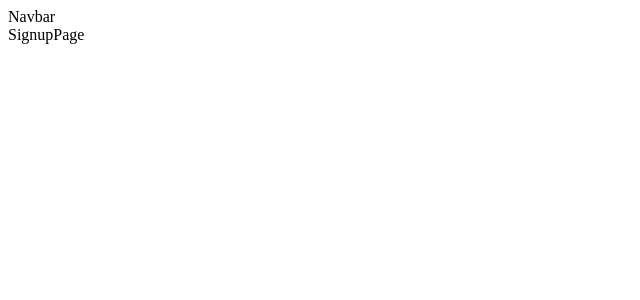
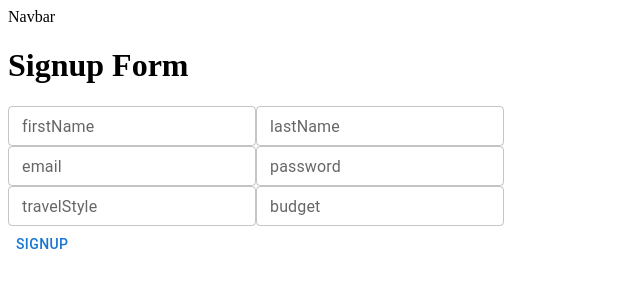
Before and after one commit to wildfont/tripnder-frontend, a React (Vite) app: page /signup in a window 1280 px wide. Shown: the top 300 px of the page, without its empty margins (0-640 px from the left). Built offline with nearby package versions, Linux system fonts and the light colour scheme.

Commit message:
add login and signup pages

```diff
--- a/package.json
+++ b/package.json
@@ -10,6 +10,9 @@
     "preview": "vite preview"
   },
   "dependencies": {
+    "@emotion/react": "^11.14.0",
+    "@emotion/styled": "^11.14.1",
+    "@mui/material": "^9.0.1",
     "axios": "^1.16.1",
     "react": "^19.2.6",
     "react-dom": "^19.2.6",
--- a/src/pages/LoginPage.jsx
+++ b/src/pages/LoginPage.jsx
@@ -2,6 +2,7 @@ import axios from "axios";
 import { useContext, useState } from "react";
 import { useNavigate } from "react-router-dom";
 import { AuthContext } from "../context/AuthContext";
+import { TextField, Button } from '@mui/material'
 
 function LoginPage() {
   const { setIsLoggedIn, setUser } = useContext(AuthContext);
@@ -52,19 +53,22 @@ function LoginPage() {
       <h1>Login Form</h1>
 
       <form onSubmit={handleLogin}>
-        <label>Email:</label>
-        <input
-          type="email"
+        <TextField
+        type="text"
+        variant="outlined"
+        size="small"
+        label="email"
         name="email"
         value={email}
         onChange={handleEmailChange}
       />
-
         <br />
 
-        <label>Password:</label>
-        <input
+        <TextField
         type="password"
+        variant="outlined"
+        size="small"
+        label="password"
         name="password"
         value={password}
         onChange={handlePasswordChange}
@@ -72,7 +76,7 @@ function LoginPage() {
 
         <br />
 
-        <button type="submit">Login</button>
+        <Button type="submit">Login</Button>
 
         {errorMessage && <p>{errorMessage}</p>}
       </form>
--- a/src/pages/SignupPage.jsx
+++ b/src/pages/SignupPage.jsx
@@ -1,6 +1,131 @@
-function SignupPage() {
+import { TextField, Button } from "@mui/material";
+import axios from "axios";
+import { useState } from "react";
+import { useNavigate } from "react-router-dom";
+
+function Signup() {
+  const navigate = useNavigate();
+
+  const [email, setEmail] = useState("");
+  const [password, setPassword] = useState("");
+  const [firstName, setFirstName] = useState("");
+  const [lastName, setLastName] = useState("");
+  const [travelStyle, setTravelStyle] = useState("");
+  const [budget, setBudget] = useState("");
+
+
+  const [errorMessage, setErrorMessage] = useState(null);
+
+  const handleEmailChange = (e) => setEmail(e.target.value);
+  const handlePasswordChange = (e) => setPassword(e.target.value);
+  const handleFirstNameChange = (e) => setFirstName(e.target.value);
+  const handleLastNameChange = (e) => setLastName(e.target.value);
+  const handleTravelStyleChange = (e) => setTravelStyle(e.target.value);
+  const handleBudgetChange = (e) => setBudget(e.target.value);
+
+  const handleSignup = async (e) => {
+    e.preventDefault();
+
+    const body = {
+      firstName: firstName,
+      lastName: lastName,
+      email: email,
+      password: password,
+      travelStyle: travelStyle,
+      budget: budget,
+    };
+
+    try {
+      const response = await axios.post(
+        `${import.meta.env.VITE_API_URL}/auth/signup`,
+        body,
+      );
+      navigate("/login");
+    } catch (error) {
+      console.log(error);
+      if (error.response.status === 400) {
+        setErrorMessage(error.response.data.errorMessage);
+      } else {
+      }
+    }
+  };
+
   return (
-    <div>SignupPage</div>
-  )
+    <div>
+      <h1>Signup Form</h1>
+
+      <form onSubmit={handleSignup}>
+        <TextField
+          type="text"
+          variant="outlined"
+          size="small"
+          label="firstName"
+          name="firstName"
+          value={firstName}
+          onChange={handleFirstNameChange}
+        />
+
+        <TextField
+          type="text"
+          variant="outlined"
+          size="small"
+          label="lastName"
+          name="lastName"
+          value={lastName}
+          onChange={handleLastNameChange}
+        />
+        <br />
+
+        <TextField
+          type="text"
+          variant="outlined"
+          size="small"
+          label="email"
+          name="email"
+          value={email}
+          onChange={handleEmailChange}
+        />
+
+        <TextField
+          type="password"
+          variant="outlined"
+          size="small"
+          label="password"
+          name="password"
+          value={password}
+          onChange={handlePasswordChange}
+        />
+
+<br />
+
+        <TextField
+          type="text"
+          variant="outlined"
+          size="small"
+          label="travelStyle"
+          name="travelStyle"
+          value={travelStyle}
+          onChange={handleTravelStyleChange}
+        />
+
+        <TextField
+          type="text"
+          variant="outlined"
+          size="small"
+          label="budget"
+          name="budget"
+          value={budget}
+          onChange={handleBudgetChange}
+        />
+
+        <br />
+
+        <Button type="submit">Signup</Button>
+
+        {errorMessage && <p>{errorMessage}</p>}
+      </form>
+    </div>
+  );
 }
-export default SignupPage
+
+export default Signup;
```
Also changed, not shown: 1 other file (tests, documents, lock files or other folders). Lines whose indentation alone changed are shown as unchanged.
